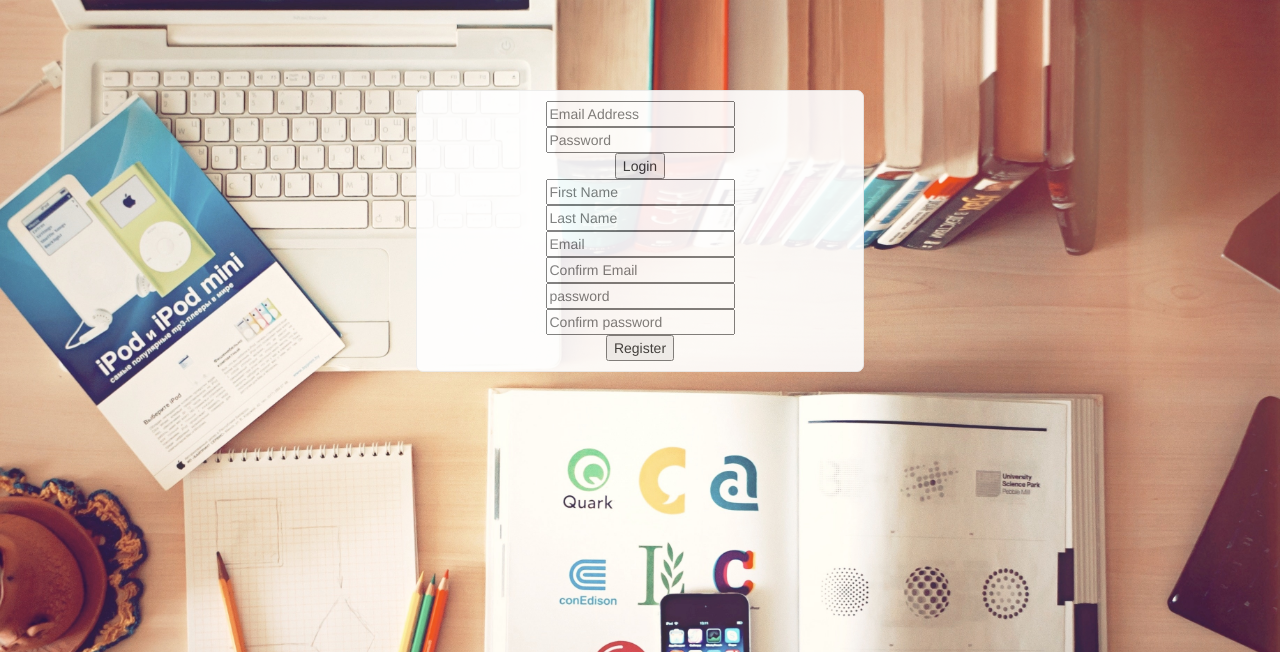
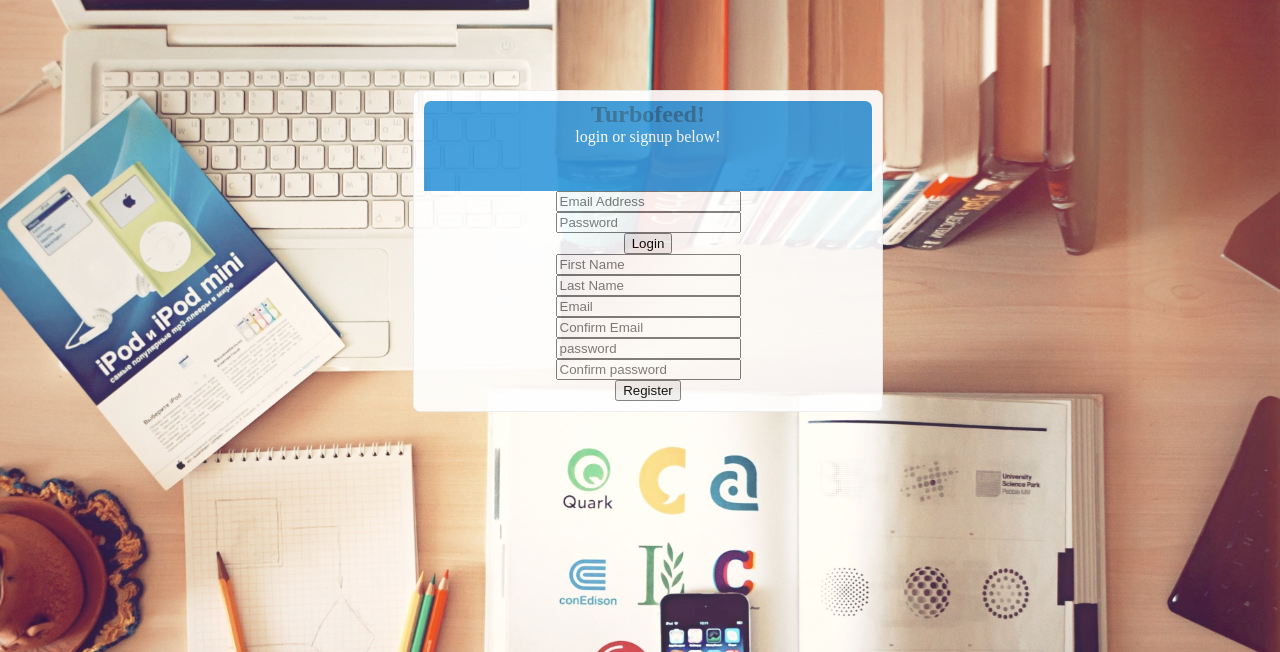
Before and after one commit to Mrlyubo/smw, a PHP site: page /register.php in a window 1280 px wide. Shown: the top 652 px of the page. Run offline with PHP 8.4, Linux system fonts and the light colour scheme; some libraries are stand-ins or nearby versions.

Commit message:
styling the landing page

```diff
--- a/assets/css/register_style.css
+++ b/assets/css/register_style.css
@@ -1,5 +1,6 @@
 form{
   text-align: center;
+
 }
 
 body{
@@ -12,8 +13,9 @@
 
 }
 
-.login_box{
+ .login_box{
   position:relative;
+  z-index: 1;
   margin-right: auto;
   margin-left: auto;
   margin-top:7%;
@@ -25,3 +27,18 @@
   opacity:0.9;
 
 }
+.login_header{
+  width:100%;
+  height: 90px;
+  background-color: #3498db;
+  color:#fff;
+  text-align: center;
+  border-top-left-radius: 7px;
+  border-top-right-radius: 7px;
+}
+
+.login_header h2{
+  margin-top:0;
+  margin-bottom: 0;
+  color:#2C6C96;
+}
--- a/register.php
+++ b/register.php
@@ -10,31 +10,40 @@
 <head>
 	<title>Welcom to Turbofeed!</title>
   <link rel="stylesheet" type="text/css" href="assets/css/register_style.css">
-  <link rel="stylesheet" type="text/css" href="https://maxcdn.bootstrapcdn.com/bootstrap/3.3.5/css/bootstrap.min.css">
-  <link rel="stylesheet" type="text/css" href="https://maxcdn.bootstrapcdn.com/font-awesome/4.4.0/css/font-awesome.min.css">
+  <!-- <link rel="stylesheet" type="text/css" href="https://maxcdn.bootstrapcdn.com/bootstrap/3.3.5/css/bootstrap.min.css">
+  <link rel="stylesheet" type="text/css" href="https://maxcdn.bootstrapcdn.com/font-awesome/4.4.0/css/font-awesome.min.css"> -->
+  <!-- <link rel="stylesheet" type="text/css" href="https://cdnjs.cloudflare.com/ajax/libs/semantic-ui/2.3.3/semantic.css"> -->
   <link rel="stylesheet" href="https://use.fontawesome.com/releases/v5.1.0/css/all.css" integrity="sha384-lKuwvrZot6UHsBSfcMvOkWwlCMgc0TaWr+30HWe3a4ltaBwTZhyTEggF5tJv8tbt" crossorigin="anonymous">
 
 </head>
 
 <body>
   <div class="wrapper">
+
     <div class="login_box">
-      	<form class="" action="register.php" method="post">
+      <div class="login_header">
+          <h2>Turbofeed!</h2>
+          login or signup below!
+      </div>
+      	<form class="ui form" action="register.php" method="post">
+
             <input type="email" name="log_email" placeholder="Email Address" value="<?php
               if(isset($_SESSION['log_email'])){
                 echo $_SESSION['log_email'];
               }
             ?>" required>
             <br>
+
+
       		<input type="password" name="log_password" placeholder="Password">
       		<br>
-      		<input type="submit" name="login_button" value="Login">
+      		<input class = "ui blue basic button" type="submit" name="login_button" value="Login">
       		<br>
       		<?php if(in_array("Email or password wos incorrect<br>", $error_array))
       			echo "Email or password wos incorrect<br>" ?>
       	</form>
 
-      	<form accept="rester.php" method="POST" >
+      	<form class="ui form" accept="rester.php" method="POST" >
       		<input type="text" name="reg_fname" placeholder="First Name" value="<?php
       			if(isset($_SESSION['reg_fname'])){
       				echo $_SESSION['reg_fname'];
@@ -79,7 +88,7 @@
       			echo "Your password can only contain English characters or numbers.<br>";
       		else if(in_array("Your password must be between 5 and 30 characters.<br>", $error_array))
       			echo "Your password must be between 5 and 30 characters.<br>"; ?>
-      		<input type="submit" name="register_button" value="Register">
+      		<input class = "ui blue basic button" type="submit" name="register_button" value="Register">
       		<br>
       		<?php if(in_array("<span style='color:#14C800'>You're all set! Go ahead and login!</span><br>", $error_array))
       				echo "<span style='color:#14C800'>You're all set! Go ahead and login!</span><br>"; ?>
```
Lines whose indentation alone changed are shown as unchanged.
